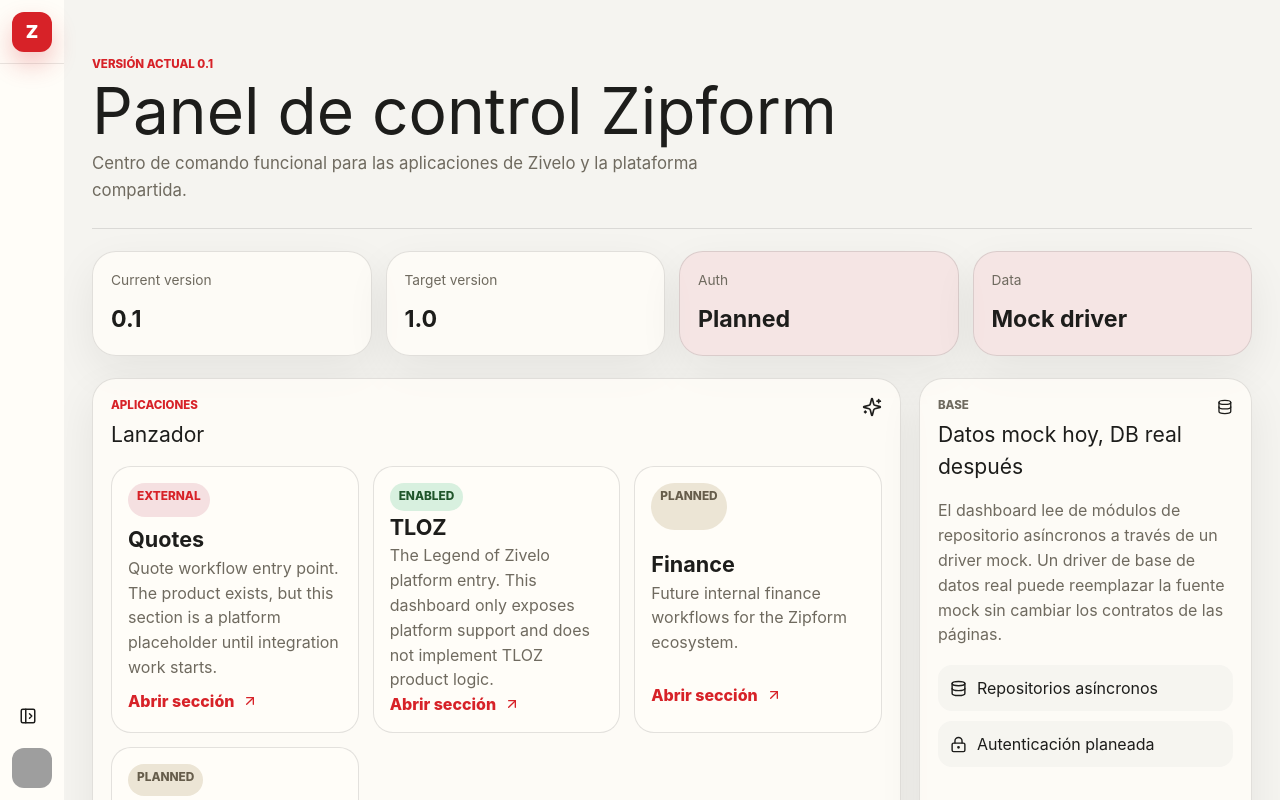
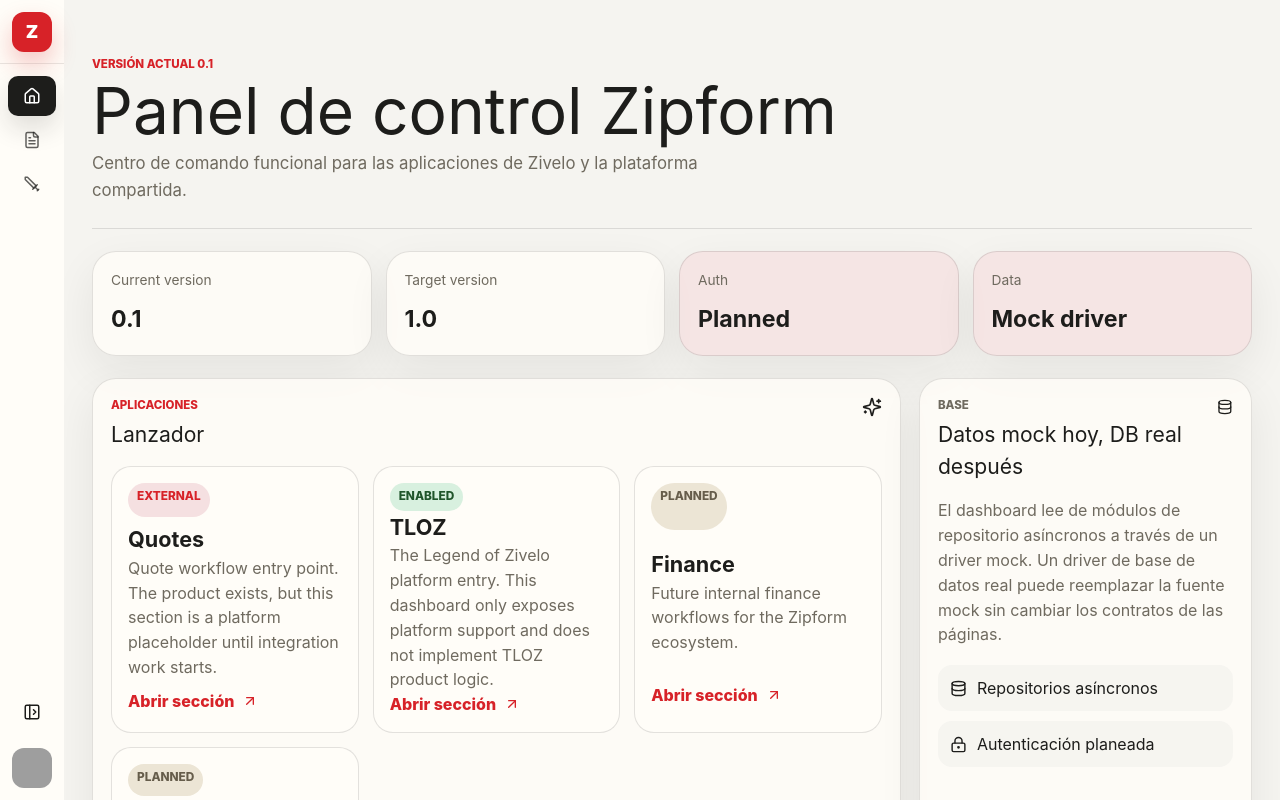
Before and after one commit to ZIVELO-MX/zipform, a Next.js app in the folder apps/dashboard/: page / in a window 1280 px wide. Both pictures are taken after a click on the button "Contraer barra". Shown: the top 800 px of the page. Built offline with nearby package versions, Linux system fonts and the light colour scheme; grey boxes are pictures that could not be loaded.

Commit message:
fix: sidebar icons hidden when collapsed, expand button centering, missing tailwindcss-animate plugin

```diff
--- a/apps/dashboard/tailwind.config.ts
+++ b/apps/dashboard/tailwind.config.ts
@@ -1,4 +1,5 @@
 import type { Config } from "tailwindcss";
+import tailwindcssAnimate from "tailwindcss-animate";
 
 const config: Config = {
   content: ["./app/**/*.{ts,tsx}", "./components/**/*.{ts,tsx}", "../../packages/ui/src/**/*.{ts,tsx}"],
@@ -31,7 +32,7 @@ const config: Config = {
       }
     }
   },
-  plugins: []
+  plugins: [tailwindcssAnimate]
 };
 
 export default config;
--- a/packages/ui/src/components/app-sidebar.tsx
+++ b/packages/ui/src/components/app-sidebar.tsx
@@ -131,10 +131,7 @@ export function DesktopSidebar({
       </div>
 
       <div
-        className={cn(
-          "flex min-h-0 flex-1 flex-col gap-1 overflow-y-auto px-2 py-3 transition-opacity duration-200",
-          collapsed && "pointer-events-none opacity-0"
-        )}
+        className="flex min-h-0 flex-1 flex-col gap-1 overflow-y-auto px-2 py-3"
       >
         <nav className="grid gap-1" aria-label="Principal">
           {items.map((item) => (
@@ -145,6 +142,7 @@ export function DesktopSidebar({
 
       <div className={cn("border-t border-carbon/10 p-2 transition-opacity duration-200", collapsed && "border-transparent")}>
         {collapsed ? (
+          <div className="mb-3 flex justify-center">
             <Tooltip>
               <TooltipTrigger asChild>
                 <Button
@@ -153,13 +151,13 @@ export function DesktopSidebar({
                   type="button"
                   aria-label="Expandir barra"
                   onClick={onToggleCollapsed}
-                className="mx-auto mb-2"
                 >
                   <PanelLeftOpen size={18} />
                 </Button>
               </TooltipTrigger>
               <TooltipContent side="right">Expandir barra</TooltipContent>
             </Tooltip>
+          </div>
         ) : null}
         <ProfileDropdown collapsed={collapsed} user={user} />
       </div>
```
Lines whose indentation alone changed are shown as unchanged.
